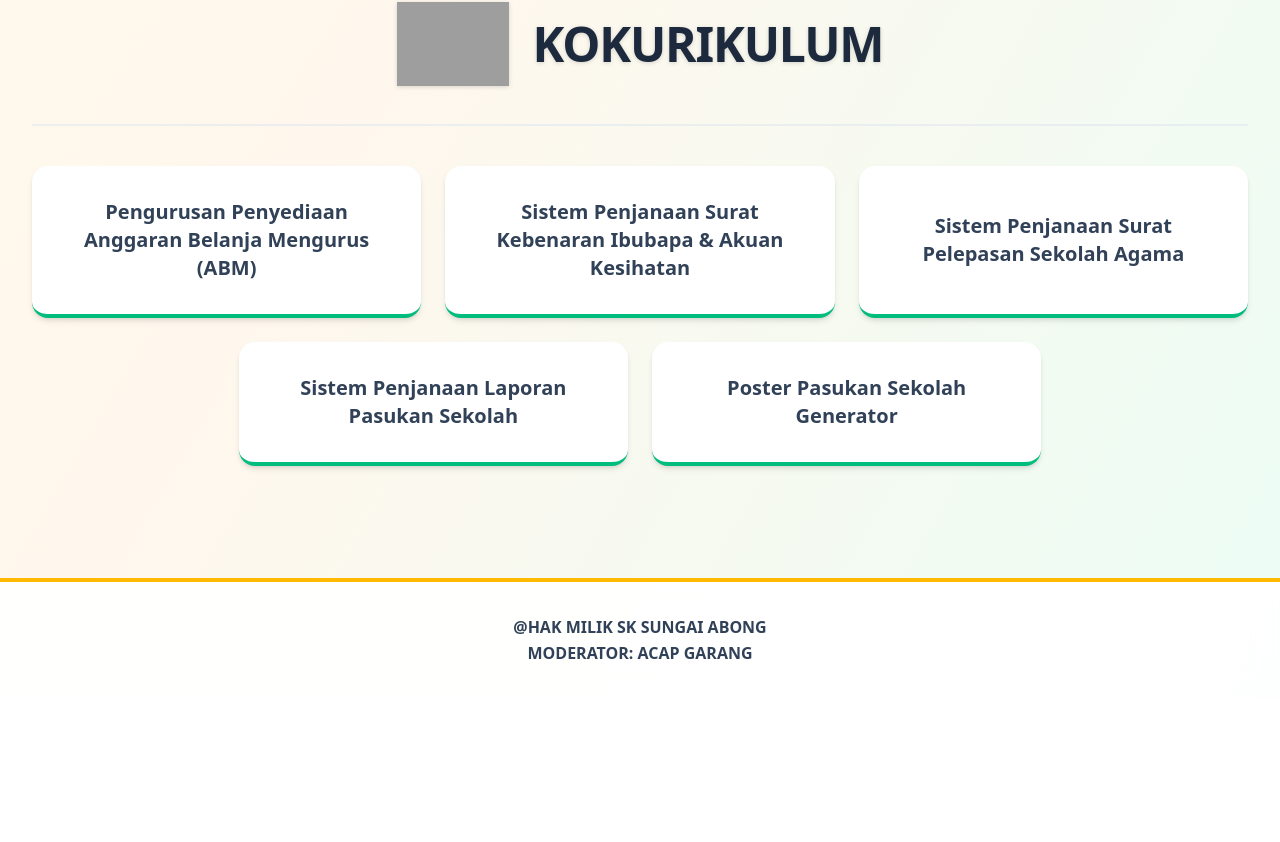
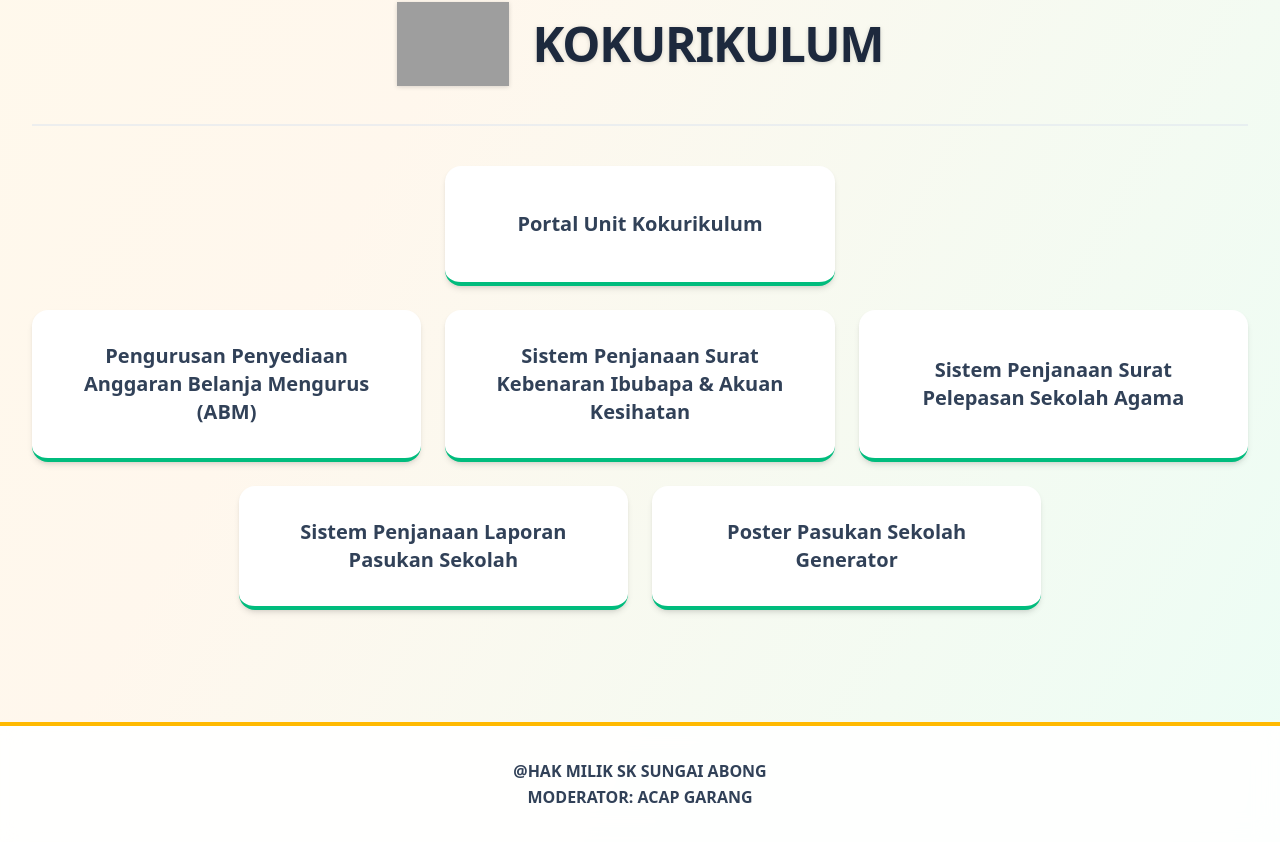
Before and after one commit to g-25360245-glitch/SENARAI-WEB-APP-SKSA, a React (Vite) app: page / in a window 1280 px wide. Shown: the part 1488-2330 px from the top of the page. Before the commit the page ends 2186 px from the top, so only its background shows below. Built offline with nearby package versions, Linux system fonts and the light colour scheme; grey boxes are pictures that could not be loaded.

Commit message:
Add files via upload

```diff
--- a/src/App.tsx
+++ b/src/App.tsx
@@ -12,7 +12,14 @@ import { Search, ExternalLink, LayoutGrid } from 'lucide-react';
 // PILIHAN KATEGORI YANG SAH: "UMUM", "KURIKULUM", "HEM", "KOKURIKULUM"
 // ============================================================================
 
-const SENARAI_APLIKASI = [
+type AppData = {
+  title: string;
+  url: string;
+  category: string;
+  fullWidth?: boolean;
+};
+
+const SENARAI_APLIKASI: AppData[] = [
   {
     title: "One Page Report (OPR)",
     url: "https://opr-sksa.vercel.app/",
@@ -42,6 +49,12 @@ const SENARAI_APLIKASI = [
     title: "Analisa Kehadiran Murid - Bulanan & Sistem Surat Amaran",
     url: "https://analisa-kehadiran-murid-bulanan.vercel.app",
     category: "HEM"
+  },
+  {
+    title: "Portal Unit Kokurikulum",
+    url: "https://sites.google.com/moe-dl.edu.my/portalunitkokurikulum/laman-utama?authuser=0",
+    category: "KOKURIKULUM",
+    fullWidth: true
   },
   {
     title: "Pengurusan Penyediaan Anggaran Belanja Mengurus (ABM)",
@@ -177,19 +190,33 @@ export default function App() {
                 {/* Grid Aplikasi */}
                 {appsDalamKategori.length > 0 ? (
                   <div className="flex flex-wrap justify-center gap-4 sm:gap-6">
-                    {appsDalamKategori.map((app, index) => (
+                    {appsDalamKategori.map((app, index) => {
+                      const commonWidthClass = "w-full sm:w-[calc(50%-12px)] lg:w-[calc(33.333%-16px)]";
+
+                      const appButton = (
                         <a
-                        key={index}
+                          key={app.fullWidth ? undefined : index}
                           href={app.url}
                           target="_blank"
                           rel="noopener noreferrer"
-                        className="w-full sm:w-[calc(50%-12px)] lg:w-[calc(33.333%-16px)] min-h-[120px] bg-white rounded-2xl p-6 sm:p-8 shadow-md hover:shadow-xl border-b-4 border-emerald-500 hover:border-amber-500 hover:bg-amber-50 transition-all duration-300 transform hover:-translate-y-1 flex flex-col items-center justify-center text-center group cursor-pointer"
+                          className={`${commonWidthClass} min-h-[120px] bg-white rounded-2xl p-6 sm:p-8 shadow-md hover:shadow-xl border-b-4 border-emerald-500 hover:border-amber-500 hover:bg-amber-50 transition-all duration-300 transform hover:-translate-y-1 flex flex-col items-center justify-center text-center group cursor-pointer`}
                         >
                           <h4 className="text-lg sm:text-xl font-bold text-slate-700 group-hover:text-amber-700 transition-colors">
                             {app.title}
                           </h4>
                         </a>
-                    ))}
+                      );
+
+                      if (app.fullWidth) {
+                        return (
+                          <div key={index} className="w-full flex justify-center">
+                            {appButton}
+                          </div>
+                        );
+                      }
+
+                      return appButton;
+                    })}
                   </div>
                 ) : (
                   /* Placeholder jika tiada aplikasi dalam kategori ini */
```
Lines whose indentation alone changed are shown as unchanged.
